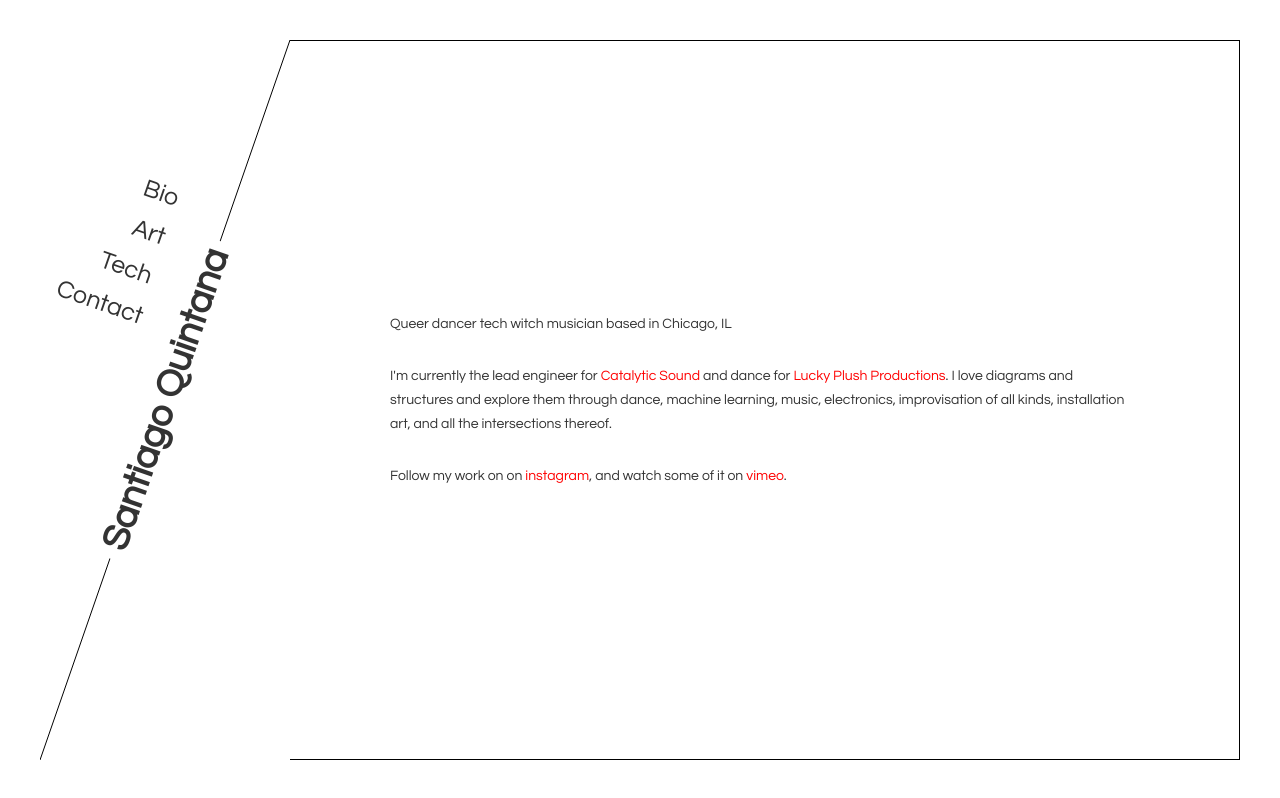
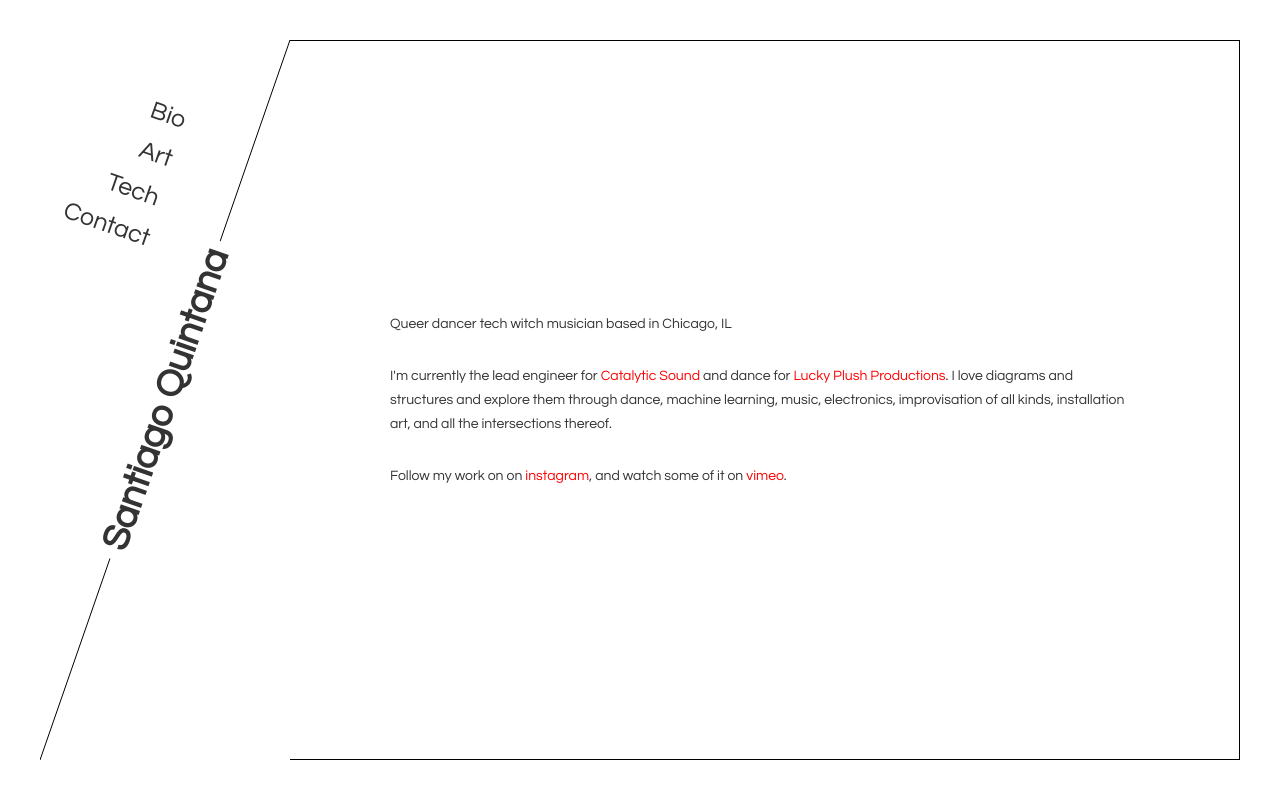
Before and after one commit to san3091/new-portfolio, a Svelte app: page / in a window 1280 px wide. Built offline with nearby package versions, Linux system fonts and the light colour scheme.

Commit message:
adjust nav links positioning

```diff
--- a/src/components/Nav.svelte
+++ b/src/components/Nav.svelte
@@ -73,9 +73,9 @@
   .page-links {
     z-index: 1;
     transform: rotate(var(--angle));
-    position: relative;
-    right: 50px;
-    bottom: 150px;
+    position: absolute;
+    top: 50px;
+    left: 10px;
     width: 145px;
   }
 
```
